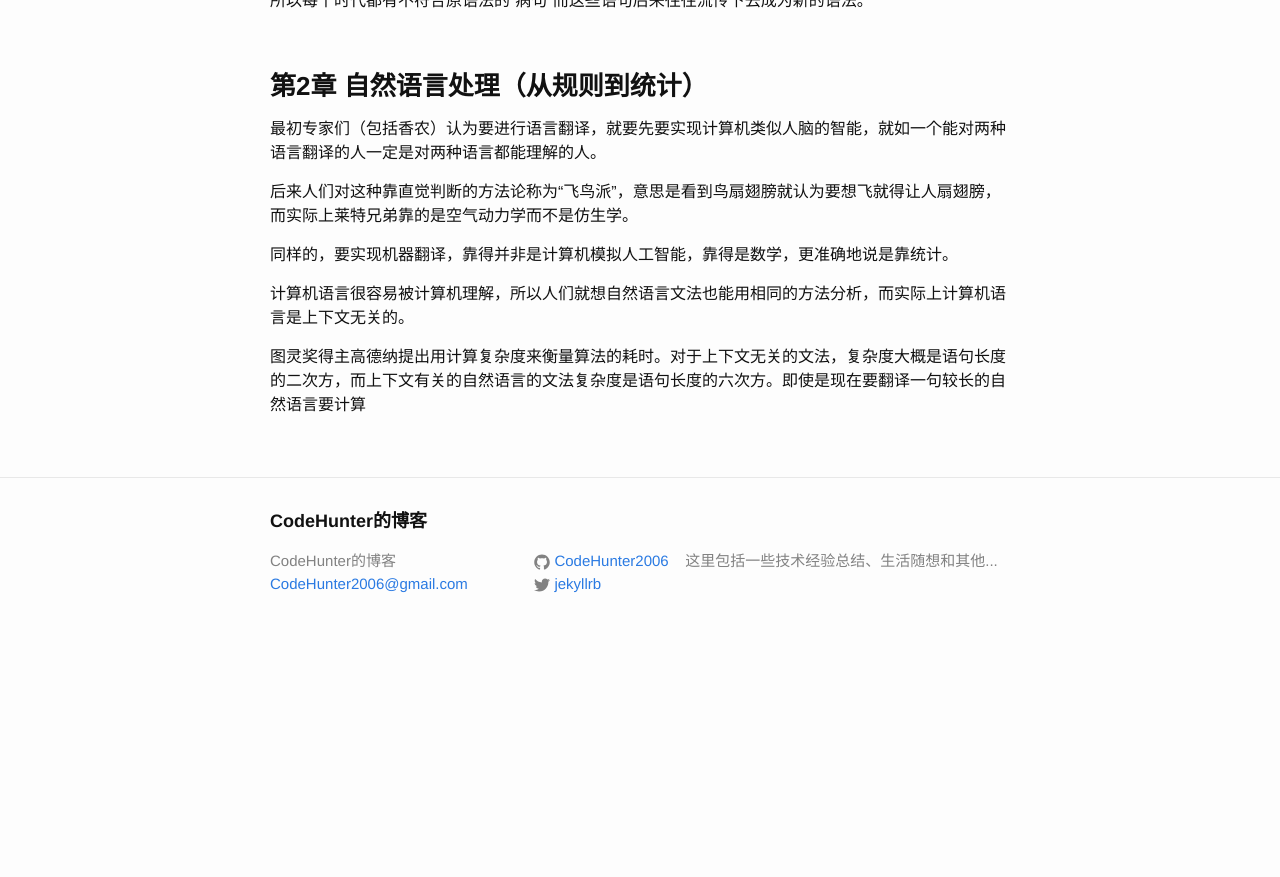
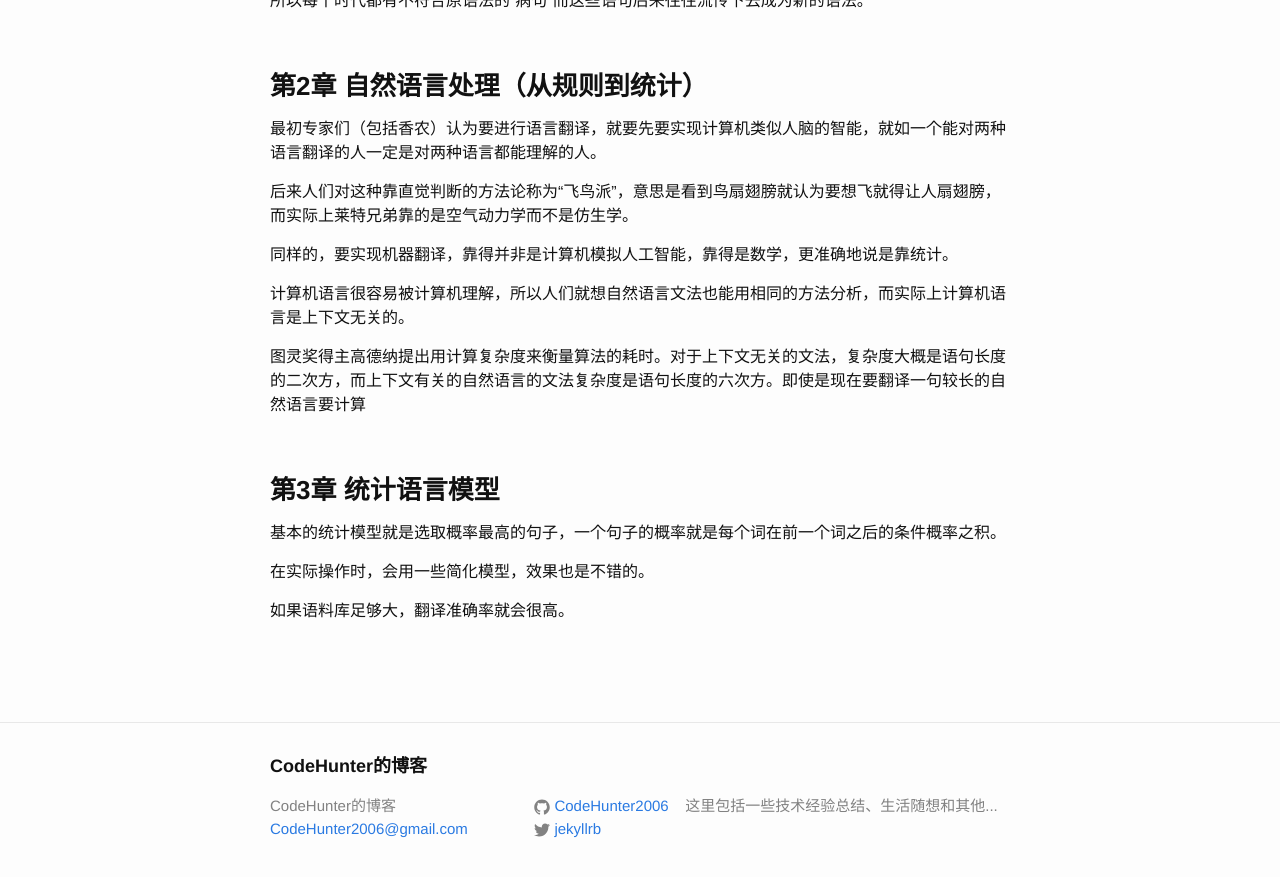
Before and after one commit to CodeHunter2006/CodeHunter2006.github.io, a Jekyll site: the page built from _posts/2017-10-01-数学之美_吴军_读书笔记.md, in a window 1280 px wide and 900 px high, scrolled down 668 px. Shown: the top 877 px of the window. Built offline with Jekyll 4.4.1, drawn with Linux system fonts in a browser that asks for light colours; before the commit the page ends 1323 px from its top, so only the background shows below that.

Commit message:
增加第3章笔记

```diff
--- a/_posts/2017-10-01-数学之美_吴军_读书笔记.md
+++ b/_posts/2017-10-01-数学之美_吴军_读书笔记.md
@@ -31,3 +31,13 @@ tags: book Algorithm
 计算机语言很容易被计算机理解，所以人们就想自然语言文法也能用相同的方法分析，而实际上计算机语言是上下文无关的。
 
 图灵奖得主高德纳提出用计算复杂度来衡量算法的耗时。对于上下文无关的文法，复杂度大概是语句长度的二次方，而上下文有关的自然语言的文法复杂度是语句长度的六次方。即使是现在要翻译一句较长的自然语言要计算
+
+<br/>
+### 第3章 统计语言模型
+基本的统计模型就是选取概率最高的句子，一个句子的概率就是每个词在前一个词之后的条件概率之积。
+
+在实际操作时，会用一些简化模型，效果也是不错的。
+
+如果语料库足够大，翻译准确率就会很高。
+
+<br/>
```
